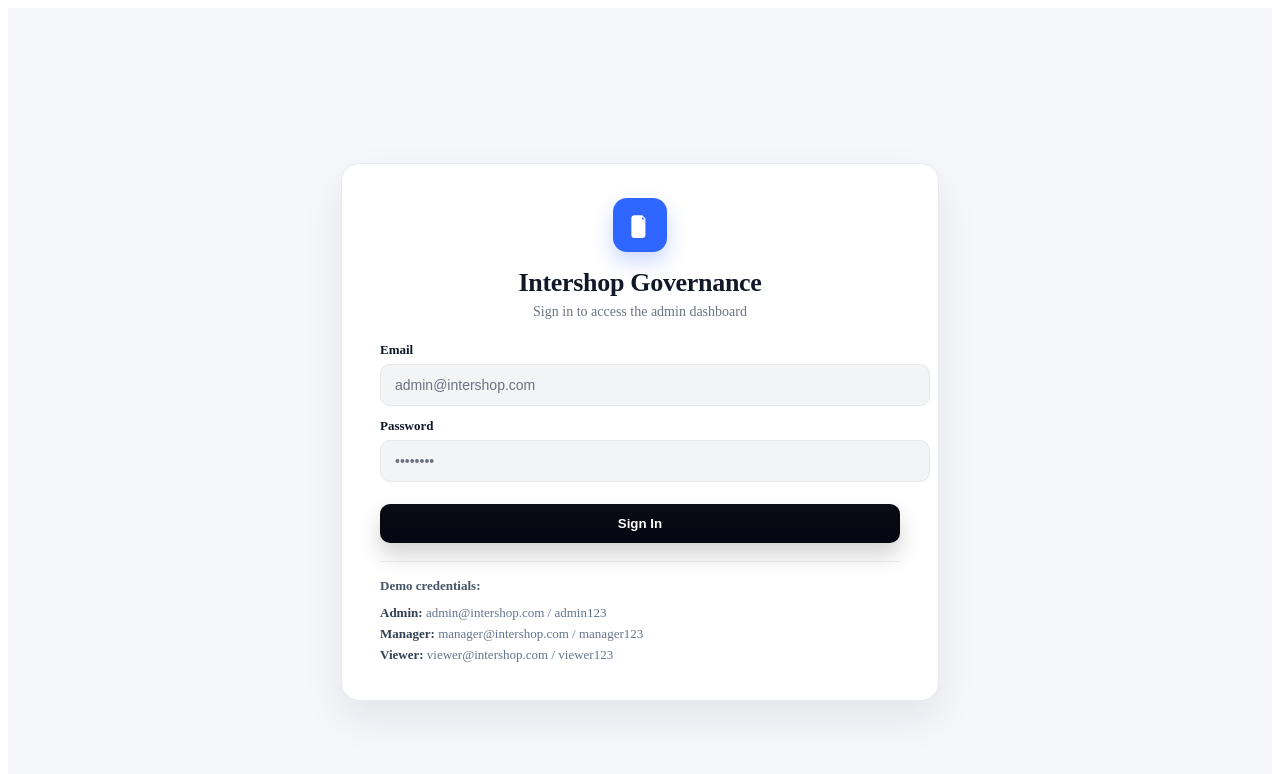
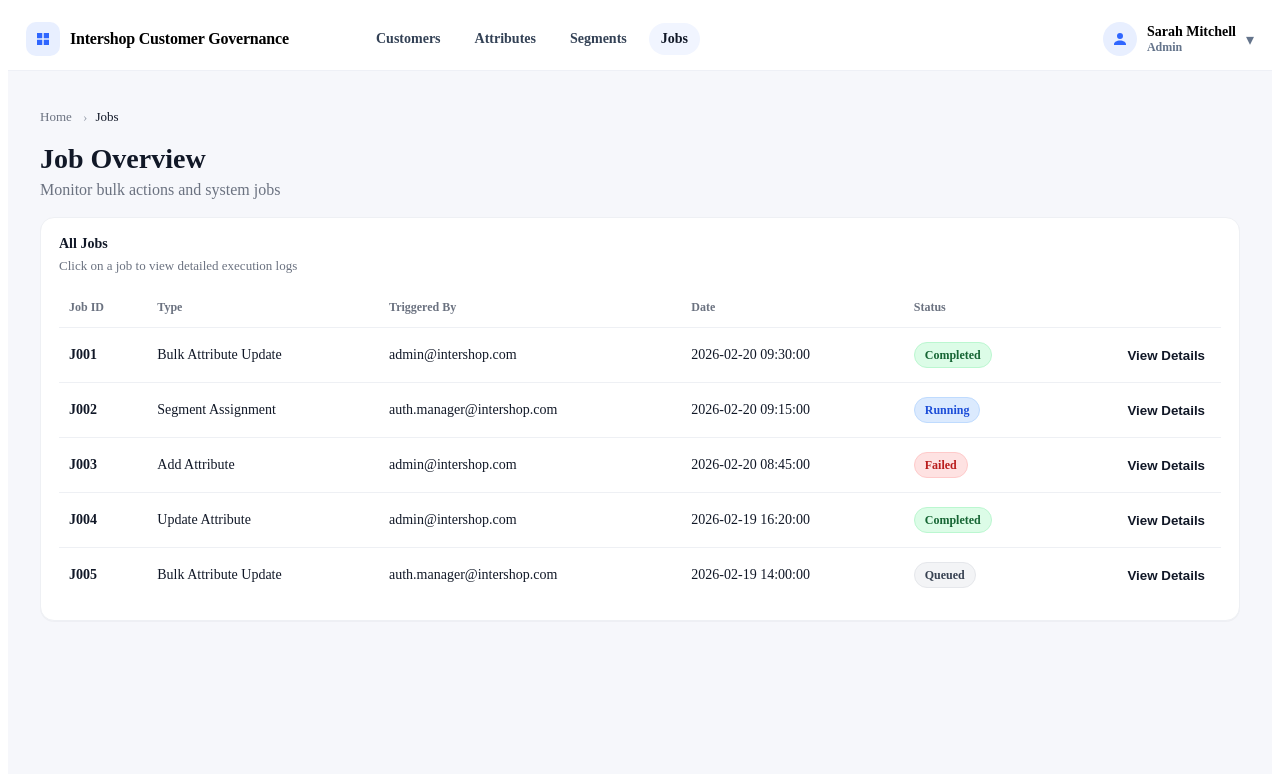
Before and after one commit to OsanRobin/DFFApplication, an Angular app in the folder frontend/: page /jobs in a window 1280 px wide. Before the commit this address led to /login. Shown: the top 774 px of the page. Built offline with nearby package versions, Linux system fonts and the light colour scheme.

Commit message:
Impement hardcoded jobs page

```diff
--- a/frontend/src/app/app.routes.ts
+++ b/frontend/src/app/app.routes.ts
@@ -5,6 +5,7 @@
 import { CustomerdetailComponent } from './pages/customerdetail.component/customerdetail.component';
 import { AttributeoverviewComponent } from './pages/attributeoverview.component/attributeoverview.component';
 import { SegmentsComponent } from './pages/segments.component/segments.component';
+import { JobsComponent } from './pages/jobs.component/jobs.component';
 
 export const routes: Routes = [
      { path: '', redirectTo: 'login', pathMatch: 'full' },
@@ -15,6 +16,6 @@
    {path: 'customers/:id', component: CustomerdetailComponent },
 { path: 'attributes', component: AttributeoverviewComponent },
 { path: 'segments', component: SegmentsComponent },
-
+{ path: 'jobs', component: JobsComponent },
   { path: '**', redirectTo: 'login' }
 ];
--- /dev/null
+++ b/frontend/src/app/pages/jobs.component/jobs.component.css
@@ -0,0 +1,153 @@
+.page {
+  min-height: 100vh;
+  background: #f6f7fb;
+}
+
+.content {
+  padding: 24px 28px 40px;
+  max-width: 1200px;
+  margin: 0 auto;
+}
+
+.crumb {
+  color: #6b7280;
+  font-size: 13px;
+  margin: 14px 0 18px;
+}
+
+.sep {
+  margin: 0 8px;
+  color: #9ca3af;
+}
+
+.current {
+  color: #111827;
+}
+
+.header-row {
+  display: flex;
+  justify-content: space-between;
+  align-items: center;
+  gap: 16px;
+  margin-bottom: 18px;
+}
+
+.title {
+  margin: 0;
+  font-size: 28px;
+  font-weight: 650;
+  color: #111827;
+}
+
+.subtitle {
+  margin: 6px 0 0;
+  color: #6b7280;
+}
+
+.card.panel {
+  background: #fff;
+  border: 1px solid #eef0f4;
+  border-radius: 14px;
+  box-shadow: 0 1px 0 rgba(17, 24, 39, 0.03);
+}
+
+.panel {
+  padding: 18px;
+}
+
+.panel-title {
+  font-weight: 700;
+  color: #111827;
+  font-size: 14px;
+}
+
+.panel-sub {
+  color: #6b7280;
+  font-size: 13px;
+  margin-top: 6px;
+}
+
+.table-wrap {
+  margin-top: 14px;
+  overflow: auto;
+}
+
+.table {
+  width: 100%;
+  border-collapse: collapse;
+}
+
+.table thead th {
+  text-align: left;
+  font-size: 12px;
+  color: #6b7280;
+  font-weight: 700;
+  padding: 12px 10px;
+  border-bottom: 1px solid #eef0f4;
+  white-space: nowrap;
+}
+
+.table tbody td {
+  padding: 14px 10px;
+  border-bottom: 1px solid #eef0f4;
+  color: #111827;
+  font-size: 14px;
+  vertical-align: middle;
+  white-space: nowrap;
+}
+
+.table tbody tr:last-child td {
+  border-bottom: 0;
+}
+
+.col-actions {
+  width: 140px;
+  text-align: right;
+}
+
+.job-id {
+  font-weight: 700;
+}
+
+.link {
+  background: transparent;
+  border: 0;
+  color: #111827;
+  font-weight: 700;
+  cursor: pointer;
+}
+
+.pill {
+  display: inline-flex;
+  align-items: center;
+  height: 24px;
+  padding: 0 10px;
+  border-radius: 999px;
+  font-size: 12px;
+  font-weight: 700;
+  border: 1px solid transparent;
+}
+
+.status.completed {
+  background: #dcfce7;
+  color: #166534;
+  border-color: #bbf7d0;
+}
+
+.status.running {
+  background: #dbeafe;
+  color: #1d4ed8;
+  border-color: #bfdbfe;
+}
+
+.status.failed {
+  background: #fee2e2;
+  color: #b91c1c;
+  border-color: #fecaca;
+}
+
+.status.queued {
+  background: #f3f4f6;
+  color: #374151;
+  border-color: #e5e7eb;
+}
--- /dev/null
+++ b/frontend/src/app/pages/jobs.component/jobs.component.html
@@ -0,0 +1,53 @@
+<div class="page">
+  <app-header class="component"></app-header>
+
+  <main class="content">
+    <div class="crumb">
+      Home <span class="sep">›</span> <span class="current">Jobs</span>
+    </div>
+
+    <div class="header-row">
+      <div>
+        <h1 class="title">Job Overview</h1>
+        <p class="subtitle">Monitor bulk actions and system jobs</p>
+      </div>
+    </div>
+
+    <section class="card panel">
+      <div class="panel-title">All Jobs</div>
+      <div class="panel-sub">Click on a job to view detailed execution logs</div>
+
+      <div class="table-wrap">
+        <table class="table">
+          <thead>
+            <tr>
+              <th>Job ID</th>
+              <th>Type</th>
+              <th>Triggered By</th>
+              <th>Date</th>
+              <th>Status</th>
+              <th class="col-actions"></th>
+            </tr>
+          </thead>
+
+          <tbody>
+            @for (job of jobs; track job.id) {
+              <tr>
+                <td class="job-id">{{ job.id }}</td>
+                <td>{{ job.type }}</td>
+                <td>{{ job.triggeredBy }}</td>
+                <td>{{ job.date }}</td>
+                <td>
+                  <span [class]="statusClass(job.status)">{{ job.status }}</span>
+                </td>
+                <td class="col-actions">
+                  <button class="link" type="button" (click)="onViewDetails(job)">View Details</button>
+                </td>
+              </tr>
+            }
+          </tbody>
+        </table>
+      </div>
+    </section>
+  </main>
+</div>
--- /dev/null
+++ b/frontend/src/app/pages/jobs.component/jobs.component.ts
@@ -0,0 +1,67 @@
+import { CommonModule } from '@angular/common';
+import { Component } from '@angular/core';
+import { HeaderComponent } from '../../shell/header.component/header.component';
+type JobStatus = 'Completed' | 'Running' | 'Failed' | 'Queued';
+
+type JobRow = {
+  id: string;
+  type: string;
+  triggeredBy: string;
+  date: string;
+  status: JobStatus;
+};
+@Component({
+  selector: 'app-jobs.component',
+  imports: [CommonModule, HeaderComponent],
+  templateUrl: './jobs.component.html',
+  styleUrl: './jobs.component.css',
+})
+export class JobsComponent {
+  jobs: JobRow[] = [
+    {
+      id: 'J001',
+      type: 'Bulk Attribute Update',
+      triggeredBy: 'admin@intershop.com',
+      date: '2026-02-20 09:30:00',
+      status: 'Completed'
+    },
+    {
+      id: 'J002',
+      type: 'Segment Assignment',
+      triggeredBy: 'auth.manager@intershop.com',
+      date: '2026-02-20 09:15:00',
+      status: 'Running'
+    },
+    {
+      id: 'J003',
+      type: 'Add Attribute',
+      triggeredBy: 'admin@intershop.com',
+      date: '2026-02-20 08:45:00',
+      status: 'Failed'
+    },
+    {
+      id: 'J004',
+      type: 'Update Attribute',
+      triggeredBy: 'admin@intershop.com',
+      date: '2026-02-19 16:20:00',
+      status: 'Completed'
+    },
+    {
+      id: 'J005',
+      type: 'Bulk Attribute Update',
+      triggeredBy: 'auth.manager@intershop.com',
+      date: '2026-02-19 14:00:00',
+      status: 'Queued'
+    }
+  ];
+
+  statusClass(status: JobStatus): string {
+    if (status === 'Completed') return 'pill status completed';
+    if (status === 'Running') return 'pill status running';
+    if (status === 'Failed') return 'pill status failed';
+    return 'pill status queued';
+  }
+
+  onViewDetails(_job: JobRow): void {}
+
+}
```
Also changed, not shown: 1 other file (tests, documents, lock files or other folders).
